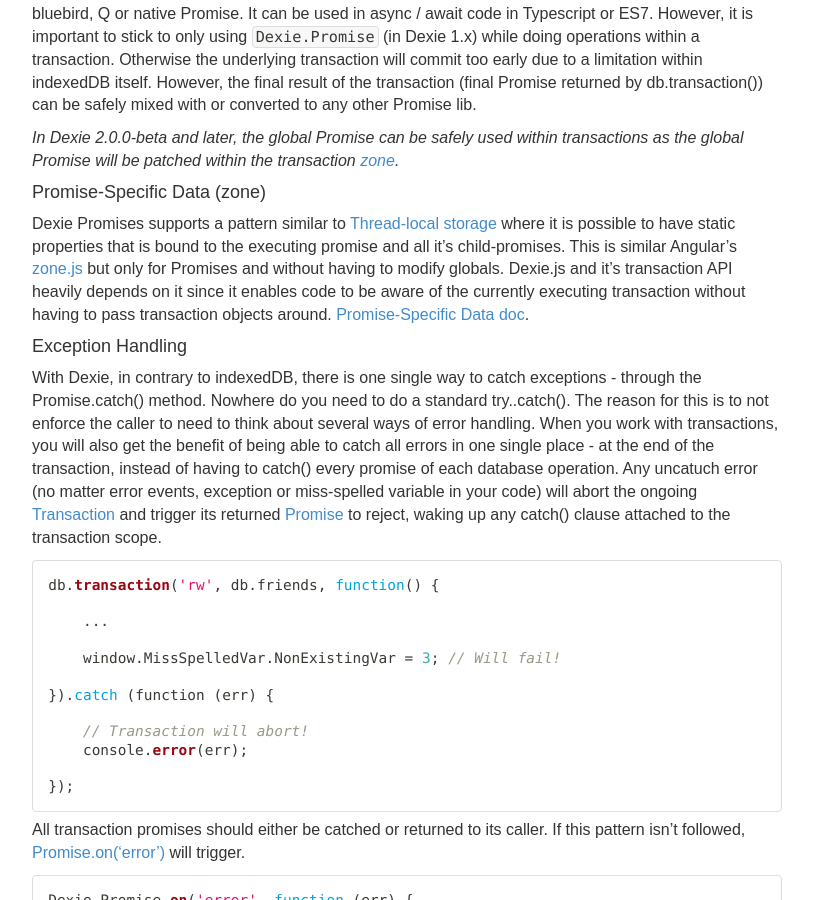
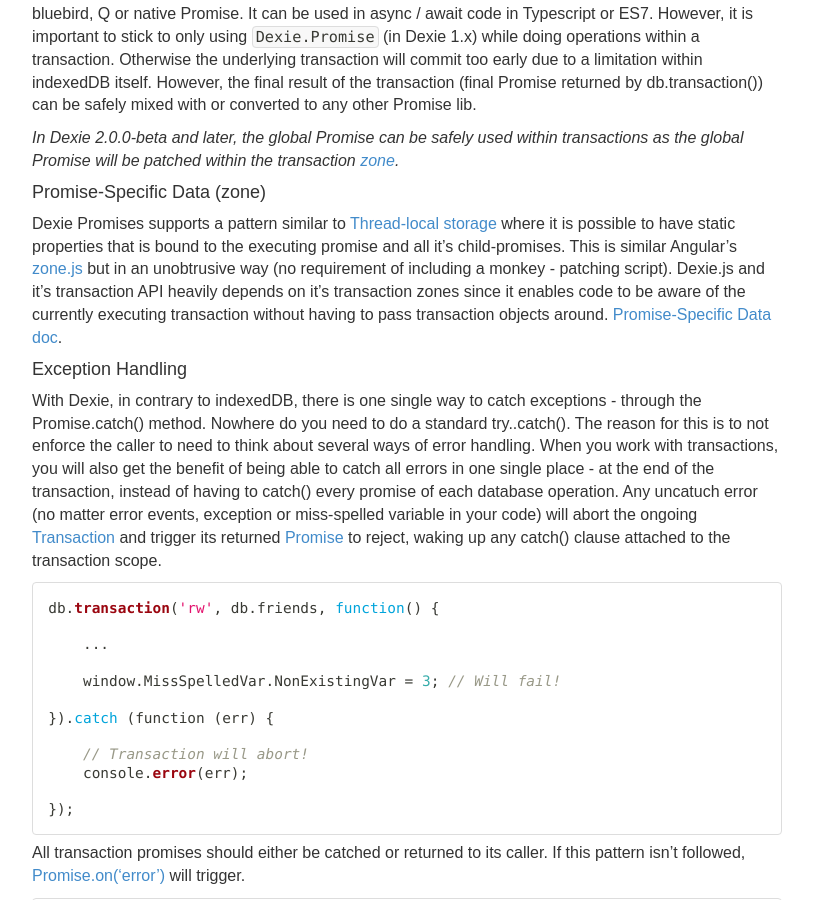
Before and after one commit to dexie/dexie-website, a Jekyll site: the page built from docs/API-Reference.md, in a window 1280 px wide and 900 px high, scrolled down 8064 px. Shown: the whole window, without its empty margins (38-851 px from the left). Built offline with Jekyll 4.4.1, drawn with Linux system fonts in a browser that asks for light colours.

Commit message:
Update API-Reference.md

```diff
--- a/docs/API-Reference.md
+++ b/docs/API-Reference.md
@@ -430,7 +430,7 @@
 *In Dexie 2.0.0-beta and later, the global Promise can be safely used within transactions as the global Promise will be patched within the transaction [zone](/docs/Promise/Promise.PSD).*
 
 #### Promise-Specific Data (zone)
-Dexie Promises supports a pattern similar to [Thread-local storage](http://en.wikipedia.org/wiki/Thread-local_storage) where it is possible to have static properties that is bound to the executing promise and all it's child-promises. This is similar Angular's [zone.js](https://github.com/angular/zone.js/) but only for Promises and without having to modify globals. Dexie.js and it's transaction API heavily depends on it since it enables code to be aware of the currently executing transaction without having to pass transaction objects around. [Promise-Specific Data doc](/docs/Promise/Promise.PSD).
+Dexie Promises supports a pattern similar to [Thread-local storage](http://en.wikipedia.org/wiki/Thread-local_storage) where it is possible to have static properties that is bound to the executing promise and all it's child-promises. This is similar Angular's [zone.js](https://github.com/angular/zone.js/) but in an unobtrusive way (no requirement of including a monkey - patching script). Dexie.js and it's transaction API heavily depends on it's transaction zones since it enables code to be aware of the currently executing transaction without having to pass transaction objects around. [Promise-Specific Data doc](/docs/Promise/Promise.PSD).
 
 #### Exception Handling
 
```
